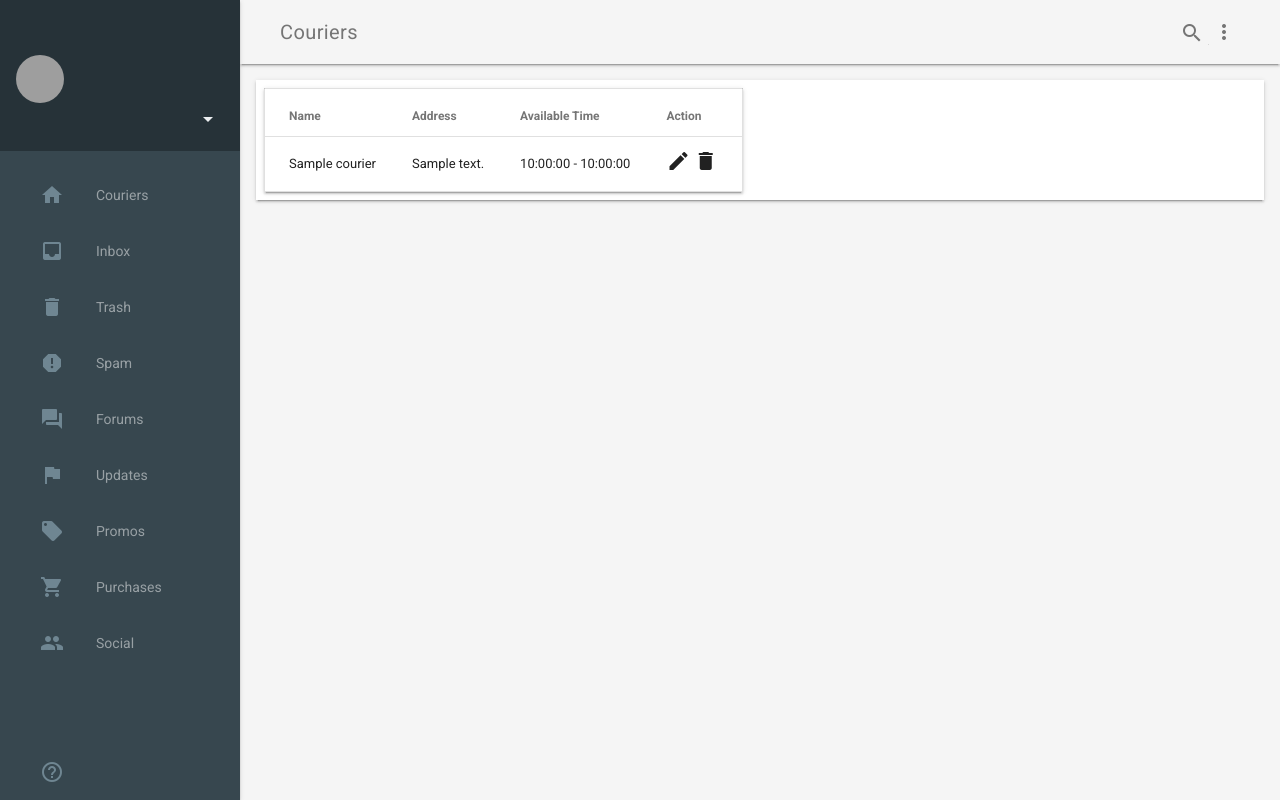
After one commit to pace-noge/apt-assessment, a Flask app: page /couriers/ in a window 1280 px wide. The commit adds this page. Run offline with Flask 2, Linux system fonts and the light colour scheme; tables that the repository leaves empty hold one stand-in row (values such as "Sample post"); some libraries are stand-ins or nearby versions; grey boxes are pictures that could not be loaded.

Commit message:
add wtforms for html 5 input

```diff
--- a/app/forms.py
+++ b/app/forms.py
@@ -1,8 +1,16 @@
 from flask_wtf import Form
-from wtforms import StringField, PasswordField, BooleanField
+from wtforms import StringField, PasswordField, BooleanField, TextField
+from wtforms_components import TimeField
 from wtforms.validators import DataRequired
 
 
 class LoginForm(Form):
     username = StringField('username', validators=[DataRequired()])
     password = PasswordField('password', validators=[DataRequired()])
+
+
+class CourierForm(Form):
+    name = StringField('name', validators=[DataRequired()])
+    address = TextField('address', validators=[DataRequired()])
+    available_time_start = TimeField('available from', validators=[DataRequired()])
+    available_time_stop = TimeField('Available until', validators=[DataRequired()])
--- a/app/models.py
+++ b/app/models.py
@@ -25,7 +25,7 @@ class User(db.Model):
 
 
     def get_id(self):
-        return str(self.id)
+        return self.id
 
     def is_admin(self):
         return self.admin
@@ -89,7 +89,6 @@ class MetaDataMixin(object):
 
 class Courier(MetaDataMixin, db.Model):
     id = db.Column(db.Integer, primary_key=True)
-    user_id = db.Column(db.Integer, db.ForeignKey('user.id'))
     name = db.Column(db.String(64), index=True)
     address = db.Column(db.Text)
     available_time_start = db.Column(db.Time)
--- a/app/templates/base.html
+++ b/app/templates/base.html
@@ -65,7 +65,9 @@
      {% include "navigation_and_header.html" %}
       <main class="mdl-layout__content mdl-color--grey-100">
         <div class="mdl-grid demo-content">
-         {% block content %}{% endblock %}
+          <div class="mdl-color--white mdl-shadow--2dp mdl-cell mdl-cell--12-col mdl-grid">
+            {% block content %}{% endblock %}
+          </div>
         </div>
       </main>
     </div>
--- /dev/null
+++ b/app/templates/courier.html
@@ -0,0 +1,28 @@
+{% extends 'base.html' %}
+{% block content %}
+
+<table class="mdl-data-table mdl-js-data-table mdl-shadow--2dp">
+  <thead>
+    <tr>
+      <th class="mdl-data-table__cell--non-numeric">Name</th>
+      <th class="mdl-data-table__cell--non-numeric">Address</th>
+      <th class="mdl-data-table__cell--non-numeric">Available Time</th>
+      <th class="mdl-data-table__cell--non-numeric">Action</th>
+
+    </tr>
+  </thead>
+  <tbody>
+    {% for courier in couriers %}
+    <tr>
+      <td class="mdl-data-table__cell">{{ courier.name }}</td>
+      <td class="mdl-data-table__cell">{{ courier.address }}</td>
+      <td class="mdl-data-table__cell">
+          {{ courier.available_time_start }} - {{ courier.available_time_stop }}
+      </td>
+      <td class="mdl-data-table__cell"><i class="material-icons">mode_edit</i>&nbsp;<i class="material-icons">delete</i></td>
+    </tr>
+    {% endfor %}
+  </tbody>
+</table>
+
+{% endblock %}
--- a/app/templates/index.html
+++ b/app/templates/index.html
@@ -1,9 +1,7 @@
 {% extends 'base.html' %}
 {% block content %}
 
-<div class="mdl-color--white mdl-shadow--2dp mdl-cell mdl-cell--12-col mdl-grid">
-    <h1>Index Page</h1>
-    {% with messages = get_flashed_messages() %}
+{% with messages = get_flashed_messages() %}
   {% if messages %}
     <ul class=flashes>
     {% for message in messages %}
@@ -12,7 +10,6 @@
     </ul>
   {% endif %}
 {% endwith %}
-</div>
 
 
 {% endblock %}
--- a/app/templates/navigation_and_header.html
+++ b/app/templates/navigation_and_header.html
@@ -1,6 +1,6 @@
 <header class="demo-header mdl-layout__header mdl-color--grey-100 mdl-color-text--grey-600">
         <div class="mdl-layout__header-row">
-          <span class="mdl-layout-title">Home</span>
+          <span class="mdl-layout-title">{{ page_title }}</span>
           <div class="mdl-layout-spacer"></div>
           <div class="mdl-textfield mdl-js-textfield mdl-textfield--expandable">
             <label class="mdl-button mdl-js-button mdl-button--icon" for="search">
@@ -25,7 +25,11 @@
         <header class="demo-drawer-header">
           <img src="images/user.jpg" class="demo-avatar">
           <div class="demo-avatar-dropdown">
-            <span>hello@example.com</span>
+            <span>
+                {% if current_user.is_authenticated %}
+                    hi {{ current_user.username }}
+                {% endif %}
+            </span>
             <div class="mdl-layout-spacer"></div>
             <button id="accbtn" class="mdl-button mdl-js-button mdl-js-ripple-effect mdl-button--icon">
               <i class="material-icons" role="presentation">arrow_drop_down</i>
@@ -35,11 +39,12 @@
               <li class="mdl-menu__item">hello@example.com</li>
               <li class="mdl-menu__item">info@example.com</li>
               <li class="mdl-menu__item"><i class="material-icons">add</i>Add another account...</li>
+               <li class="mdl-menu__item"><a href="/logout">Logout</a></li>
             </ul>
           </div>
         </header>
         <nav class="demo-navigation mdl-navigation mdl-color--blue-grey-800">
-          <a class="mdl-navigation__link" href=""><i class="mdl-color-text--blue-grey-400 material-icons" role="presentation">home</i>Home</a>
+          <a class="mdl-navigation__link" href="{{ url_for('courier_list') }}"><i class="mdl-color-text--blue-grey-400 material-icons" role="presentation">home</i>Couriers</a>
           <a class="mdl-navigation__link" href=""><i class="mdl-color-text--blue-grey-400 material-icons" role="presentation">inbox</i>Inbox</a>
           <a class="mdl-navigation__link" href=""><i class="mdl-color-text--blue-grey-400 material-icons" role="presentation">delete</i>Trash</a>
           <a class="mdl-navigation__link" href=""><i class="mdl-color-text--blue-grey-400 material-icons" role="presentation">report</i>Spam</a>
--- a/app/views.py
+++ b/app/views.py
@@ -1,7 +1,8 @@
 from app import app, db, lm
-from .forms import LoginForm
+from .forms import LoginForm, CourierForm
 from .models import User, Courier, Item, DeliveryJob
 from flask import render_template, flash, redirect
+from flask_login import login_user, logout_user, current_user, login_required
 
 
 
@@ -11,6 +12,7 @@ def load_user(id):
 
 @app.route('/')
 @app.route('/index')
+@login_required
 def index():
     return render_template('index.html', title='Home Page')
 
@@ -20,9 +22,10 @@ def login():
     if form.validate_on_submit():
         user = User.query.filter_by(username=form.username.data).first()
         try:
-            user.check_password(form.password.data)
-            flash('Login requested for user "%s"' % (form.username.data))
-            return redirect('/index')
+            if user.check_password(form.password.data):
+                login_user(user)
+                flash('Login requested for user "%s"' % (form.username.data))
+                return redirect('/index')
         except:
             flash("Invalid username or password")
     return render_template('login.html',
@@ -30,6 +33,17 @@ def login():
         form=form
     )
 
-@app.route('/couriers')
+@app.route('/couriers', methods=['GET', 'POST'])
+@app.route('/couriers/', methods=['GET', 'POST'])
 def courier_list():
-    return "Courier list Page"
+    form = CourierForm()
+    if form.validate_on_submit():
+        pass
+    couriers = Courier.query.all()
+    return render_template('courier.html', page_title="Couriers", couriers=couriers)
+
+
+@app.route('/logout')
+def logout():
+    logout_user()
+    return redirect('/login')
--- a/requirements.txt
+++ b/requirements.txt
@@ -7,11 +7,15 @@ MarkupSafe==0.23
 SQLAlchemy==1.0.14
 Tempita==0.5.2
 WTForms==2.1
+WTForms-Components==0.10.0
 Werkzeug==0.11.10
 click==6.6
 decorator==4.0.10
+infinity==1.4
+intervals==0.8.0
 itsdangerous==0.24
 pbr==1.10.0
 six==1.10.0
 sqlalchemy-migrate==0.10.0
 sqlparse==0.1.19
+validators==0.10.3
```
Also changed, not shown: migrations/versions/006_migration.py (added, +34 -0 lines), courier.db.
